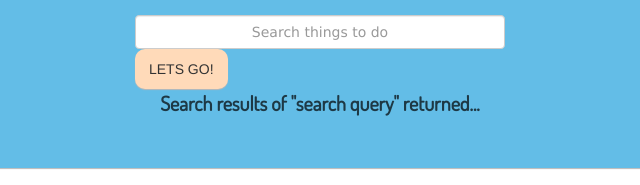
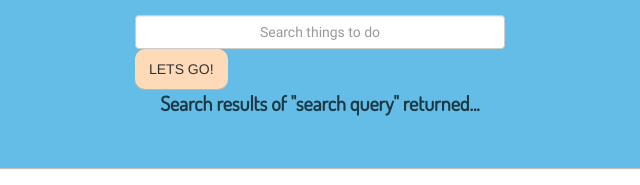
Before and after one commit to muqriz19/IAMBORED, a website with bundled scripts: page index.html in a window 1280 px wide. Shown: the part 344-529 px from the top of the page, 320-960 px from the left. Built offline with nearby package versions, Linux system fonts and the light colour scheme.

Commit message:
changed font family to roboto for search box

```diff
--- a/assets/css/styles.css
+++ b/assets/css/styles.css
@@ -64,7 +64,7 @@ body {
 
 /* bootstrap class input */
 .form-control {
-    font-family: 'Verdana';
+    font-family: 'Roboto';
     text-align: center;
     padding: 20px;
     border-radius: 45px;
```
